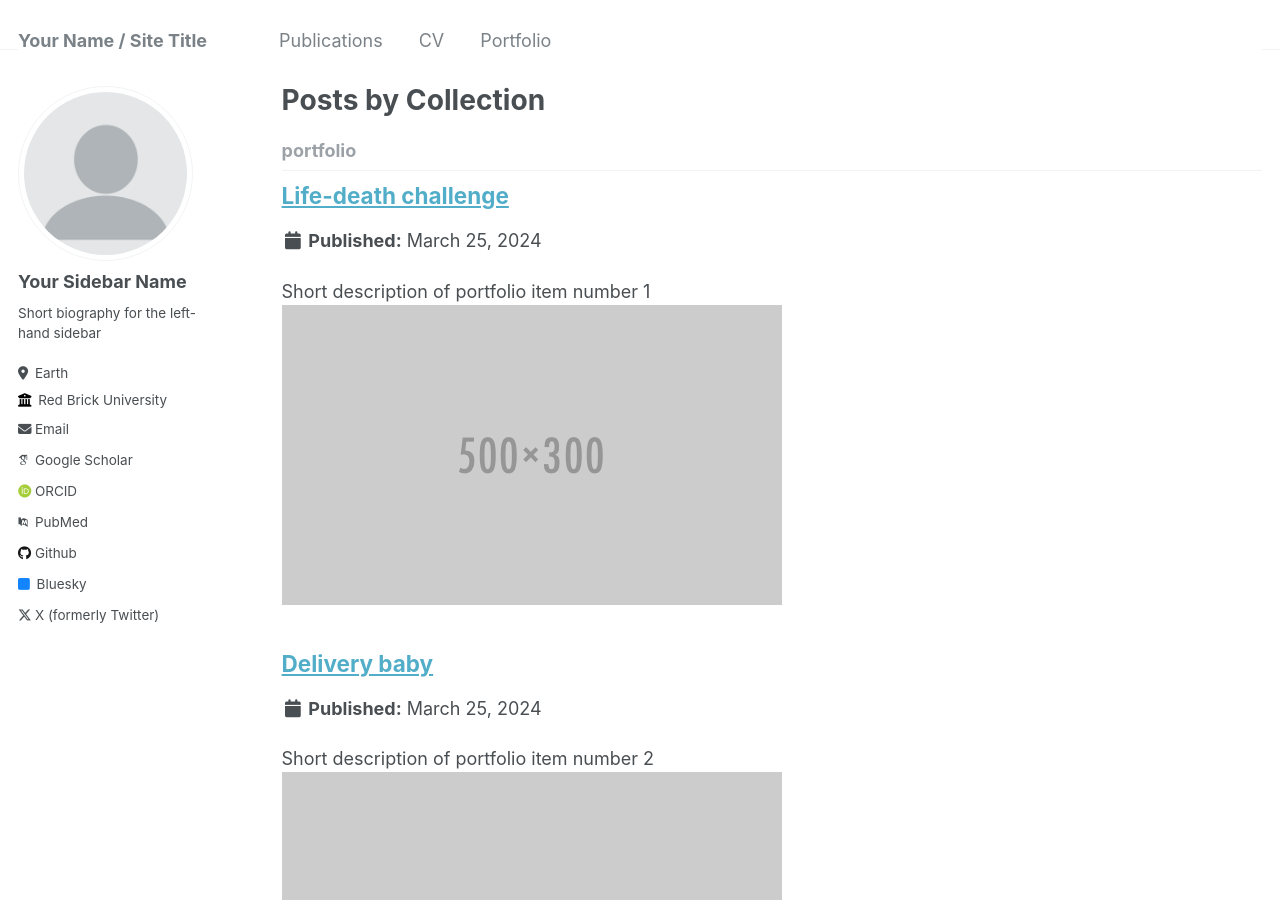
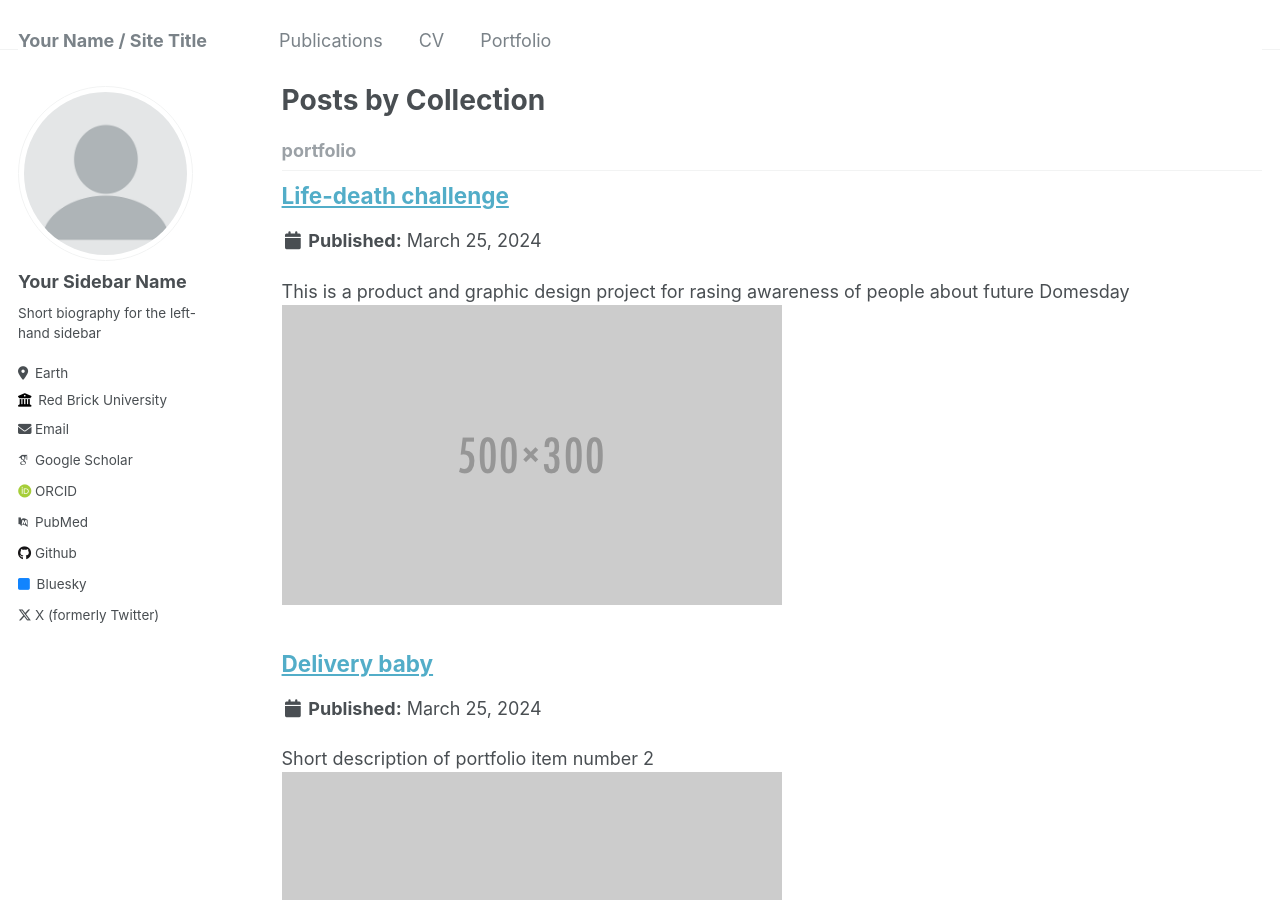
Before and after one commit to LsyhLily/LsyhLily.github.io, a Jekyll site: the page built from _pages/collection-archive.html, in a window 1280 px wide and 900 px high. Built offline with Jekyll 4.4.1, drawn with Linux system fonts in a browser that asks for light colours; some web fonts are replaced.

Commit message:
Update portfolio11
Signed-off-by: Shengyuehui Li <s.li0920201@arts.ac.uk>

```diff
--- a/_portfolio/portfolio-1.md
+++ b/_portfolio/portfolio-1.md
@@ -1,6 +1,6 @@
 ---
 title: "Life-death challenge"
-excerpt: "Short description of portfolio item number 1<br/><img src='/images/500x300.png'>"
+excerpt: "This is a product and graphic design project for rasing awareness of people about future Domesday<br/><img src='/images/500x300.png'>"
 collection: portfolio
 ---
 
```
